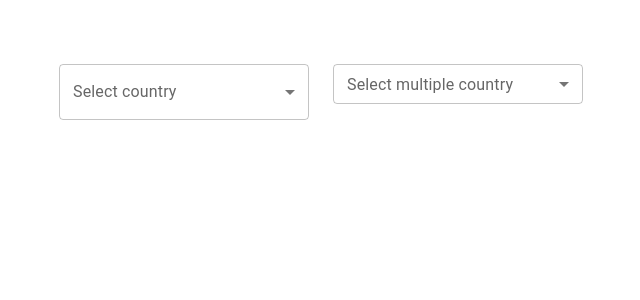
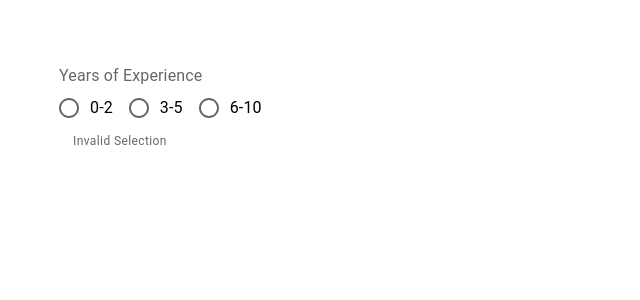
Before and after one commit to rahmanizum/Material-UI-Learning, a React (Create React App) app: page / in a window 1280 px wide. Shown: the top 300 px of the page, without its empty margins (5-645 px from the left). Built offline with nearby package versions, Linux system fonts and the light colour scheme.

Commit message:
Radio Button Mui

```diff
--- a/src/App.js
+++ b/src/App.js
@@ -2,7 +2,8 @@ import "./App.css";
 // import MuiTypography from "./components/MuiTypography";
 // import MuiButton from './components/MuiButton';
 // import MuiTextField from './components/MuiTextField';
-import MuiSelect from './components/MuiSelect';
+// import MuiSelect from './components/MuiSelect';
+import MuiRadioButtton from "./components/MuiRadioButton";
 
 function App() {
   return (
@@ -10,7 +11,9 @@ function App() {
       {/* <MuiTypography/> */}
       {/* <MuiButton/> */}
       {/* <MuiTextField/> */}
-      <MuiSelect/>
+      {/* <MuiSelect/> */}
+      <MuiRadioButtton/>
+
     </div>
   );
 }
--- /dev/null
+++ b/src/components/MuiRadioButton.jsx
@@ -0,0 +1,36 @@
+import React, { useState } from "react";
+import {
+  Box,
+  FormControl,
+  FormControlLabel,
+  FormLabel,
+  RadioGroup,
+  Radio,
+  FormHelperText,
+} from "@mui/material";
+const MuiRadioButton = () => {
+  const [value, setValue] = useState('');
+  return (
+    <Box>
+      <FormControl>
+        <FormLabel id="job-experience-group-label">
+          Years of Experience
+        </FormLabel>
+        <RadioGroup
+          name="job-experience-group"
+          aria-labelledby="job-experience-group-label"
+          value={value}
+          onChange={(e) => setValue(e.target.value)}
+          row
+        >
+          <FormControlLabel label="0-2" control={<Radio />} value="0-2" />
+          <FormControlLabel label="3-5" control={<Radio />} value="3-5" />
+          <FormControlLabel label="6-10" control={<Radio />} value="6-10" />
+        </RadioGroup>
+        <FormHelperText>Invalid Selection</FormHelperText>
+      </FormControl>
+    </Box>
+  );
+};
+
+export default MuiRadioButton;
```
